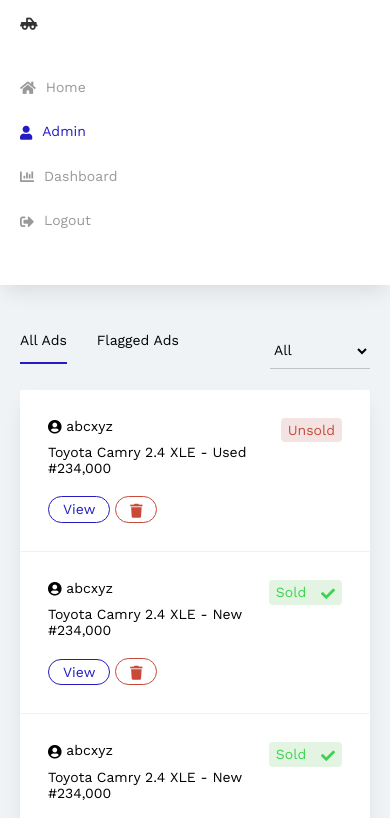
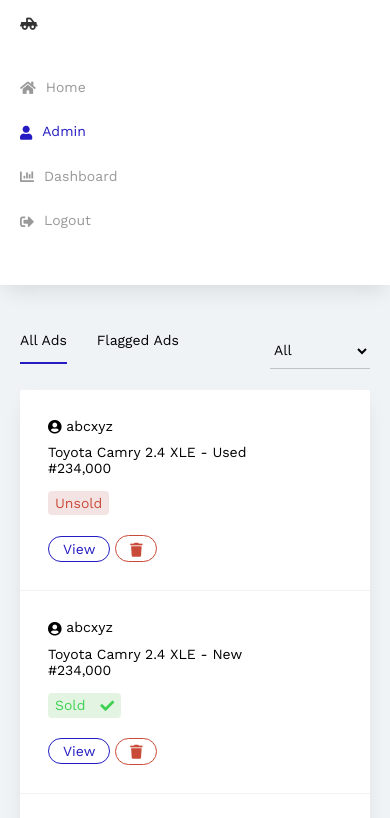
Before and after one commit to jsbuddy/automart, a plain HTML site: page ui/admin.html in a window 390 px wide. Shown: the top 818 px of the page. Drawn offline with nearby package versions, Linux system fonts and the light colour scheme.

Commit message:
fix responsive issues on admin and dashboard pages

```diff
--- a/ui/admin.html
+++ b/ui/admin.html
@@ -54,7 +54,7 @@
                                     <div class="title">Toyota Camry 2.4 XLE - Used</div>
                                     <div class="subtitle">#234,000</div>
                                 </div>
-                                <div>
+                                <div class="right">
                                     <div class="chip red">Unsold</div>
                                 </div>
                             </div>
@@ -73,7 +73,7 @@
                                     <div class="title">Toyota Camry 2.4 XLE - New</div>
                                     <div class="subtitle">#234,000</div>
                                 </div>
-                                <div>
+                                <div class="right">
                                     <div class="chip green">Sold <i class="fa fa-check ml-2"></i></div>
                                 </div>
                             </div>
@@ -92,7 +92,7 @@
                                     <div class="title">Toyota Camry 2.4 XLE - New</div>
                                     <div class="subtitle">#234,000</div>
                                 </div>
-                                <div>
+                                <div class="right">
                                     <div class="chip green">Sold <i class="fa fa-check ml-2"></i></div>
                                 </div>
                             </div>
--- a/ui/assets/css/layout.scss
+++ b/ui/assets/css/layout.scss
@@ -331,6 +331,16 @@ main {
   .actions {
     margin-top: 20px;
   }
+  @media (max-width: 700px) {
+    > * {
+      display: block;
+    }
+    .right {
+      margin-top: 15px;
+      // padding-bottom: 10px;
+      // border-bottom: 1px solid rgba(0, 0, 0, .1);
+    }
+  }
 }
 
 .offer {
```
Also changed, not shown: ui/dashboard.html (+6 -6 lines), ui/assets/css/layout.min.css.
